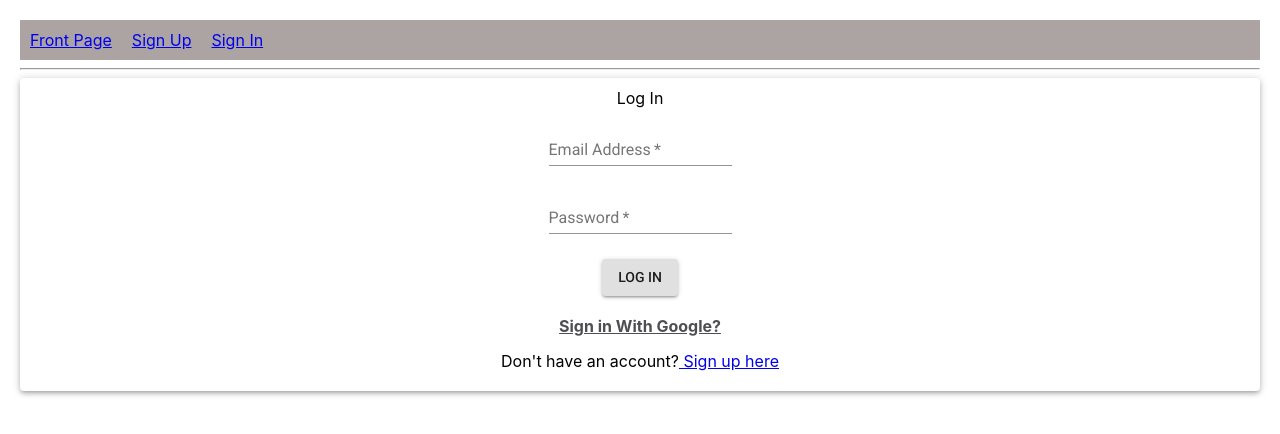
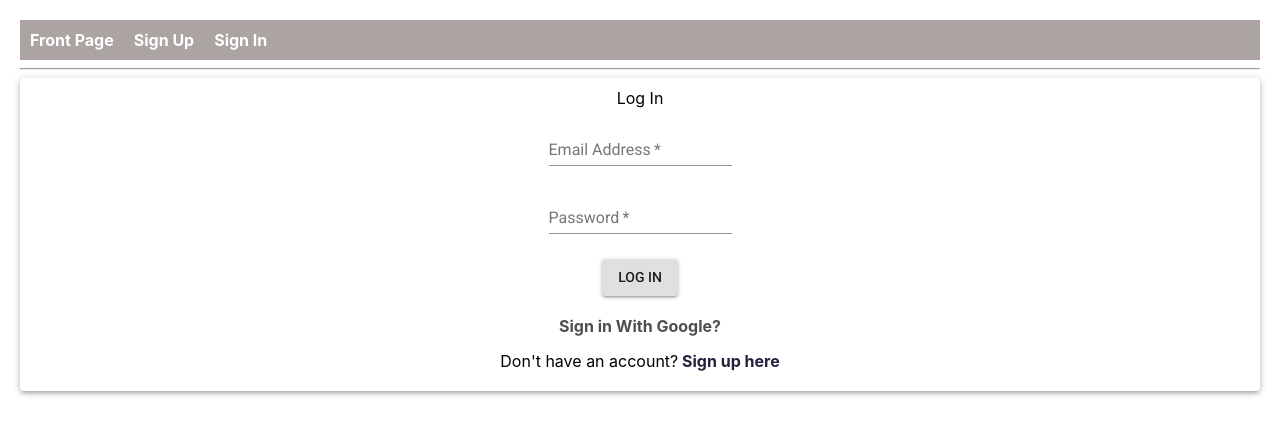
Before and after one commit to chialuka/authApp, a React (Create React App) app in the folder client/: page /signin in a window 1280 px wide. Shown: the top 434 px of the page. Built offline with nearby package versions, Linux system fonts and the light colour scheme.

Commit message:
use local storage for token

```diff
--- a/client/src/App.js
+++ b/client/src/App.js
@@ -8,13 +8,13 @@ import { SignUp } from "./Users/signup";
 
 class App extends Component {
   state = {
-    token: (sessionStorage.token && JSON.parse(sessionStorage.token)) || ""
+    token: (localStorage.token && JSON.parse(localStorage.token)) || ""
   };
 
 
   setToken = token => {
     this.setState({ token });
-    sessionStorage.token = JSON.stringify(token);
+    localStorage.token = JSON.stringify(token);
   };
 
   render() {
--- a/client/src/Users/home.js
+++ b/client/src/Users/home.js
@@ -1,7 +1,7 @@
 import React from "react";
 
 const HomePage = () => {
-  if (!sessionStorage.token) {
+  if (!localStorage.token) {
     window.location.href = "/"
   }
   return(
--- a/client/src/Users/landing.js
+++ b/client/src/Users/landing.js
@@ -4,7 +4,7 @@ const LandingPage = () => {
   const token = window.location.search
   if (token) {
     const tok = token.slice(8);
-    sessionStorage.setItem("token", JSON.stringify(tok))
+    localStorage.setItem("token", JSON.stringify(tok))
     window.location.href = "/home"
   }
   return (
--- a/client/src/Users/signin.js
+++ b/client/src/Users/signin.js
@@ -24,7 +24,7 @@ class SignInForm extends Component {
   };
 
   componentDidMount() {
-    if (sessionStorage.token) {
+    if (localStorage.token) {
       this.props.history.push("/home");
     }
   }
--- a/client/src/Users/signout.js
+++ b/client/src/Users/signout.js
@@ -7,7 +7,7 @@ const SignOut = ({ token }) => {
 
   const currentTime = Date.now() / 1000;
   const logOut = () => {
-    sessionStorage.removeItem("token");
+    localStorage.removeItem("token");
     window.location.href = "/";
   };
   if (decodedToken.exp < currentTime) return logOut();
--- a/client/src/Users/signup.js
+++ b/client/src/Users/signup.js
@@ -26,7 +26,7 @@ class SignUpForm extends Component {
   };
 
   componentDidMount() {
-    if (sessionStorage.token) {
+    if (localStorage.token) {
       this.props.history.push("/home");
     }
   }
--- a/client/src/index.css
+++ b/client/src/index.css
@@ -54,3 +54,13 @@ code {
 .signInLink {
   padding: 10px;
 }
+
+a {
+  text-decoration: none;
+  color: #22223f;
+  font-weight: bold;
+}
+
+.link a {
+  color: white;
+}
```
